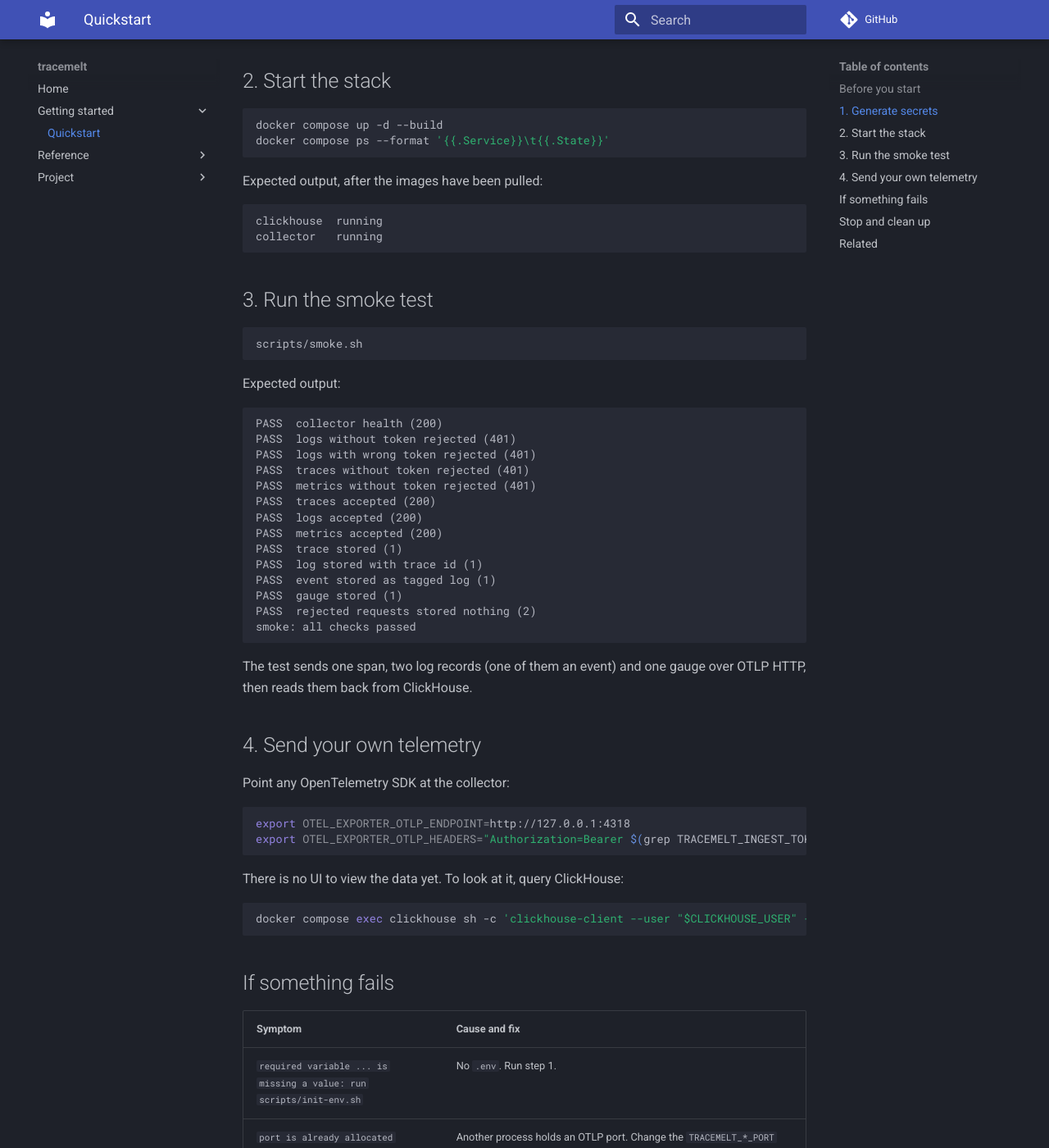
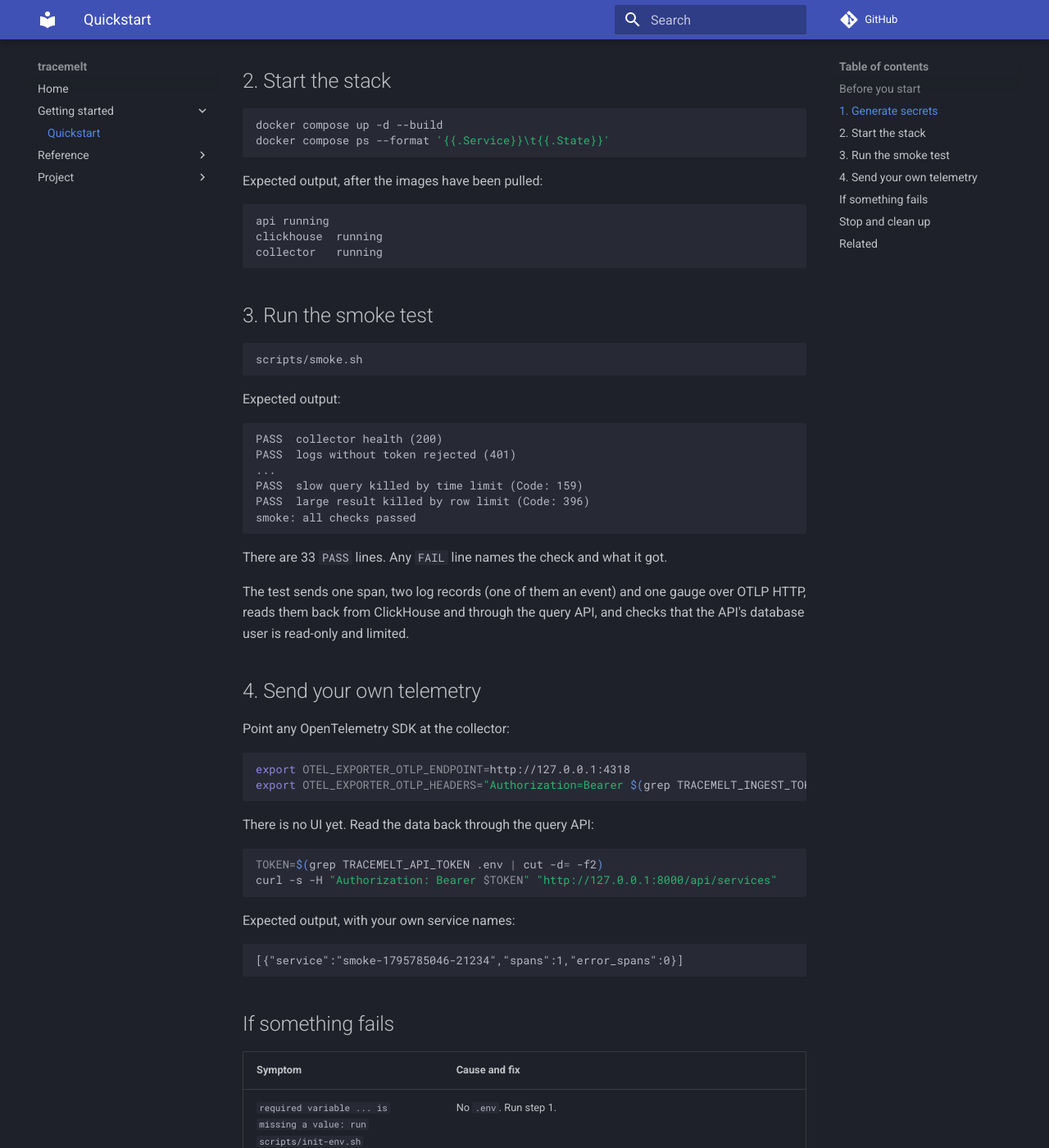
Before and after one commit to sunilbittu/observability-lens, an MkDocs documentation site: the page built from docs/getting-started/quickstart.md, in a window 1280 px wide and 1400 px high, scrolled down 772 px. Shown: the whole window at 82% size. Built offline with MkDocs 1.6.1 and Material for MkDocs 9.7.7, drawn with Linux system fonts in a browser that asks for light colours; comment, search, counter and statistics services are not loaded; the version menu is left out; some of the changed text lies outside the part shown.

Commit message:
Add read-only query API with server-side guardrails
- FastAPI service for services, traces, logs, events and gauge metrics
- Bearer token guard on every endpoint except /api/health
- Fixed SQL with server-side bound parameters; input bounds checked before any query
- ClickHouse user tracemelt_reader: select-only on the telemetry database, with
  time, memory and row limits in a readonly profile the API cannot raise
- 56 unit tests; smoke test extended to cover the API and the reader's limits

````diff
--- a/docs/getting-started/quickstart.md
+++ b/docs/getting-started/quickstart.md
@@ -3,16 +3,16 @@
 !!! warning "Status: prototype, ingest only"
     Verified on 2026-11-27 with Docker 29.5.3, Compose v5.1.4, collector
     contrib 0.166.0 and ClickHouse 26.8.48.11 on macOS (arm64). This covers
-    OTLP ingest into ClickHouse. There is no UI, query API, alerting or SDK
-    yet. Applies to: `dev`.
+    OTLP ingest into ClickHouse and the query API. There is no UI, alerting
+    or SDK yet. Applies to: `dev`.
 
 This tutorial starts the single-node stack and proves that authenticated
 OTLP data reaches ClickHouse.
 
 ## Before you start
 
-You need Docker with Compose v2, `curl` and `openssl`. Ports `4317`, `4318`
-and `13133` must be free on loopback, or change them in `.env` after step 1.
+You need Docker with Compose v2, `curl`, `openssl` and `python3`. Ports `4317`,
+`4318`, `8000` and `13133` must be free on loopback, or change them in `.env` after step 1.
 
 ## 1. Generate secrets
 
@@ -39,6 +39,7 @@ docker compose ps --format '{{.Service}}\t{{.State}}'
 Expected output, after the images have been pulled:
 
 ```text
+api	running
 clickhouse	running
 collector	running
 ```
@@ -54,22 +55,17 @@ Expected output:
 ```text
 PASS  collector health (200)
 PASS  logs without token rejected (401)
-PASS  logs with wrong token rejected (401)
-PASS  traces without token rejected (401)
-PASS  metrics without token rejected (401)
-PASS  traces accepted (200)
-PASS  logs accepted (200)
-PASS  metrics accepted (200)
-PASS  trace stored (1)
-PASS  log stored with trace id (1)
-PASS  event stored as tagged log (1)
-PASS  gauge stored (1)
-PASS  rejected requests stored nothing (2)
+...
+PASS  slow query killed by time limit (Code: 159)
+PASS  large result killed by row limit (Code: 396)
 smoke: all checks passed
 ```
 
+There are 33 `PASS` lines. Any `FAIL` line names the check and what it got.
+
 The test sends one span, two log records (one of them an event) and one gauge
-over OTLP HTTP, then reads them back from ClickHouse.
+over OTLP HTTP, reads them back from ClickHouse and through the query API,
+and checks that the API's database user is read-only and limited.
 
 ## 4. Send your own telemetry
 
@@ -80,10 +76,17 @@ export OTEL_EXPORTER_OTLP_ENDPOINT=http://127.0.0.1:4318
 export OTEL_EXPORTER_OTLP_HEADERS="Authorization=Bearer $(grep TRACEMELT_INGEST_TOKEN .env | cut -d= -f2)"
 ```
 
-There is no UI to view the data yet. To look at it, query ClickHouse:
+There is no UI yet. Read the data back through the query API:
 
 ```bash
-docker compose exec clickhouse sh -c 'clickhouse-client --user "$CLICKHOUSE_USER" --password "$CLICKHOUSE_PASSWORD" --database "$CLICKHOUSE_DB" -q "SELECT ServiceName, count() FROM otel_logs GROUP BY ServiceName"'
+TOKEN=$(grep TRACEMELT_API_TOKEN .env | cut -d= -f2)
+curl -s -H "Authorization: Bearer $TOKEN" "http://127.0.0.1:8000/api/services"
+```
+
+Expected output, with your own service names:
+
+```text
+[{"service":"smoke-1795785046-21234","spans":1,"error_spans":0}]
 ```
 
 ## If something fails
@@ -104,5 +107,6 @@ docker compose down -v     # deletes stored telemetry and the collector queue
 
 ## Related
 
+- [Query API reference](../api/query-api.md): endpoints and guardrails.
 - [Configuration reference](../reference/configuration.md): ports, environment variables, limits.
 - [Roadmap](../project/roadmap.md)
--- a/mkdocs.yml
+++ b/mkdocs.yml
@@ -23,6 +23,7 @@ nav:
   - Getting started:
       - Quickstart: getting-started/quickstart.md
   - Reference:
+      - Query API: api/query-api.md
       - Configuration: reference/configuration.md
   - Project:
       - Roadmap: project/roadmap.md
````
Also changed, not shown: README.md (+2 -2 lines), docker-compose.yml (+28 -0 lines), docs/api/query-api.md (added, +94 -0 lines), docs/index.md (+4 -3 lines), docs/project/changelog.md (+4 -0 lines), docs/project/roadmap.md (+4 -3 lines), docs/reference/configuration.md (+5 -0 lines), 12 other files.
